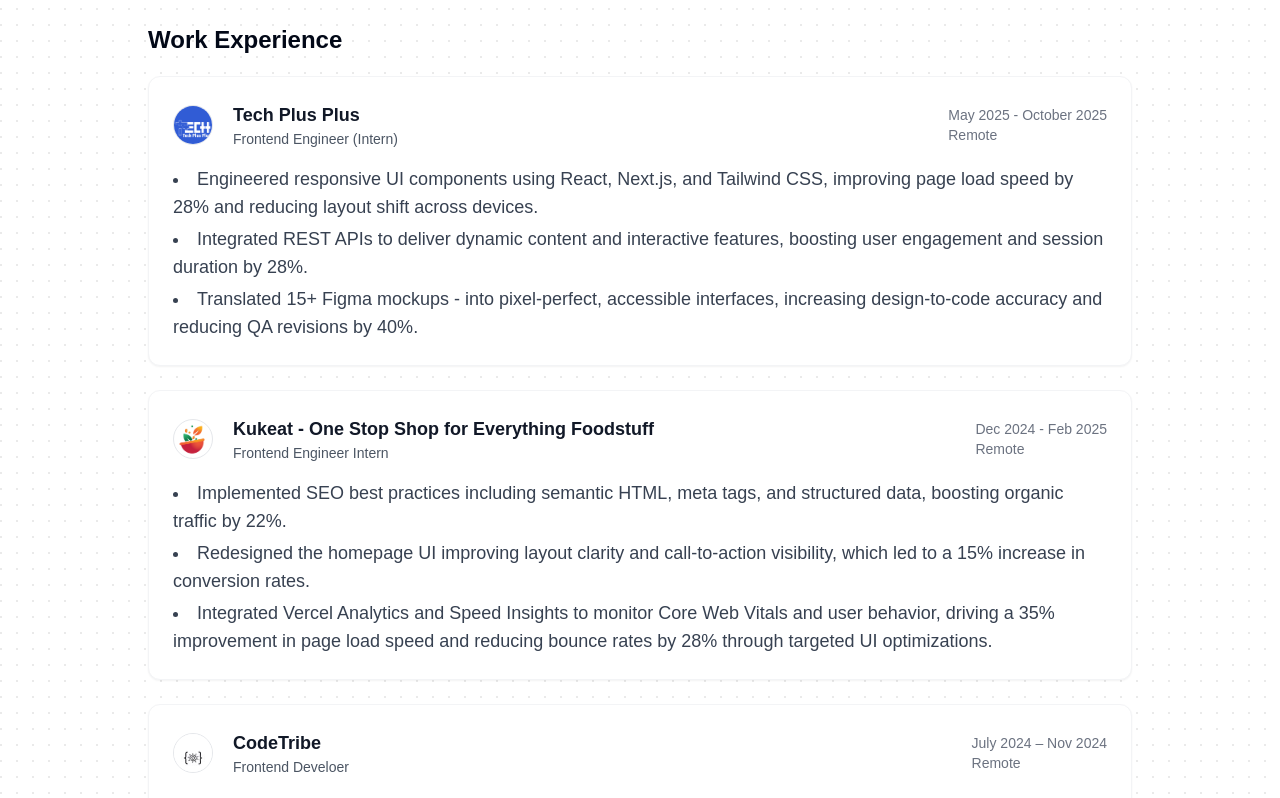
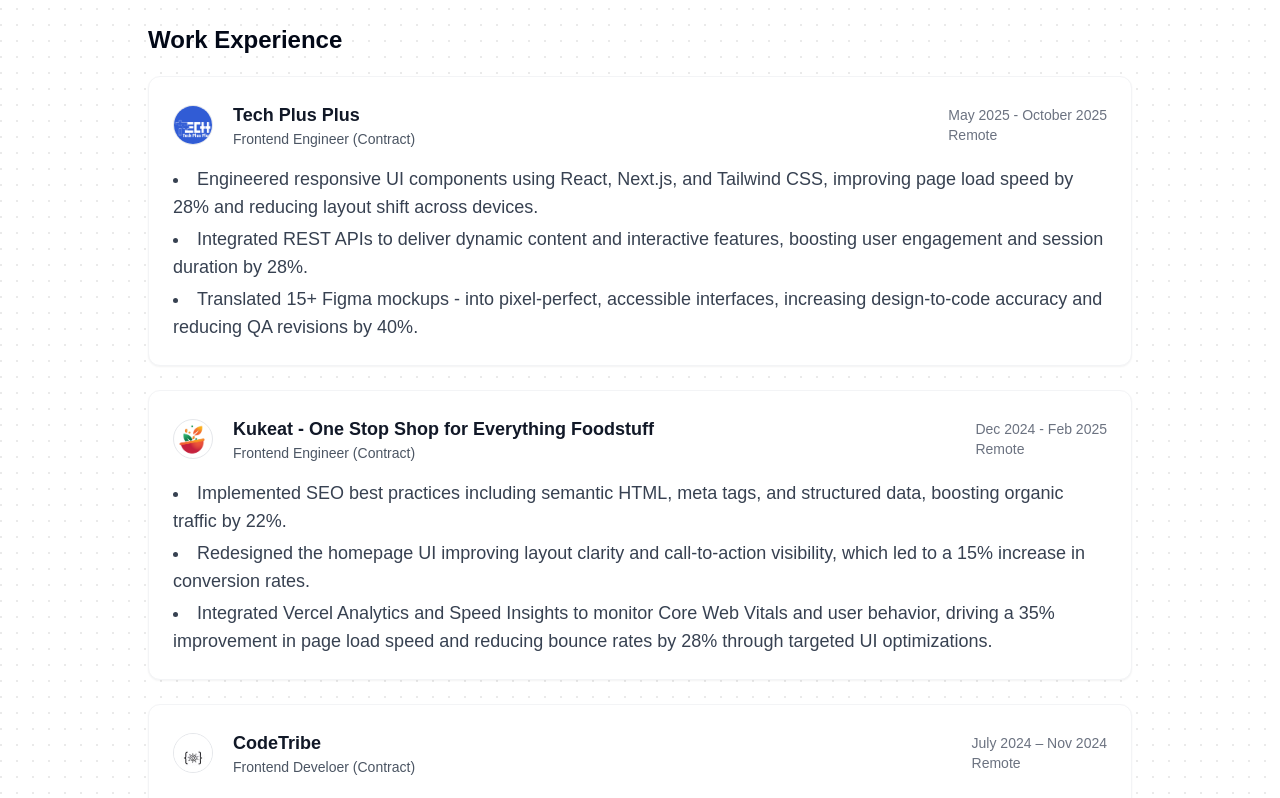
Before and after one commit to CasManny/portfolio, a Next.js app: page / in a window 1280 px wide. Shown: the part 2040-2838 px from the top of the page. Built offline with nearby package versions, Linux system fonts and the light colour scheme.

Commit message:
change job status

```diff
--- a/data/constant.ts
+++ b/data/constant.ts
@@ -40,7 +40,7 @@
   {
     image: "/full-blue-bg-small.png",
     title: "Tech Plus Plus",
-    role: "Frontend Engineer (Intern)",
+    role: "Frontend Engineer (Contract)",
     location: "Remote",
     year: "May 2025 - October 2025",
     responsibilities: [
@@ -54,7 +54,7 @@
     title: "Kukeat - One Stop Shop for Everything Foodstuff",
     location: "Remote",
 
-    role: "Frontend Engineer Intern",
+    role: "Frontend Engineer (Contract)",
     year: "Dec 2024 - Feb 2025",
     responsibilities: [
       "Implemented SEO best practices including semantic HTML, meta tags, and structured data, boosting organic traffic by 22%.",
@@ -67,7 +67,7 @@
     title: "CodeTribe",
     location: "Remote",
 
-    role: "Frontend Develoer",
+    role: "Frontend Develoer (Contract)",
     year: "July 2024 – Nov 2024",
     responsibilities: [
       "Built and optimized the frontend for 6+ client products, enhancing performance and user experience across e-commerce and SaaS platforms.",
```
